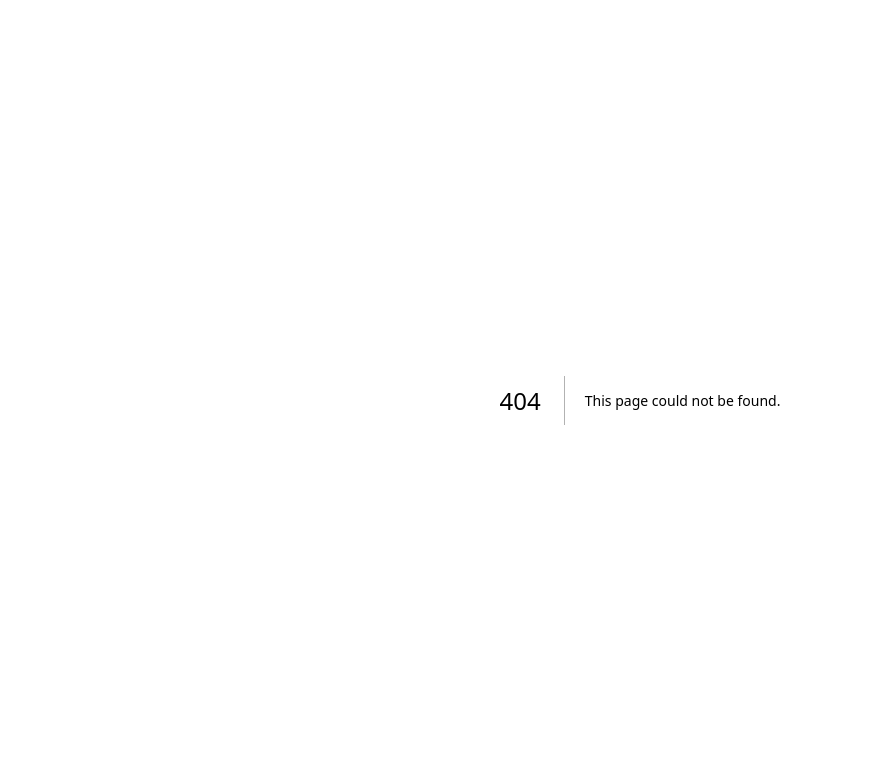
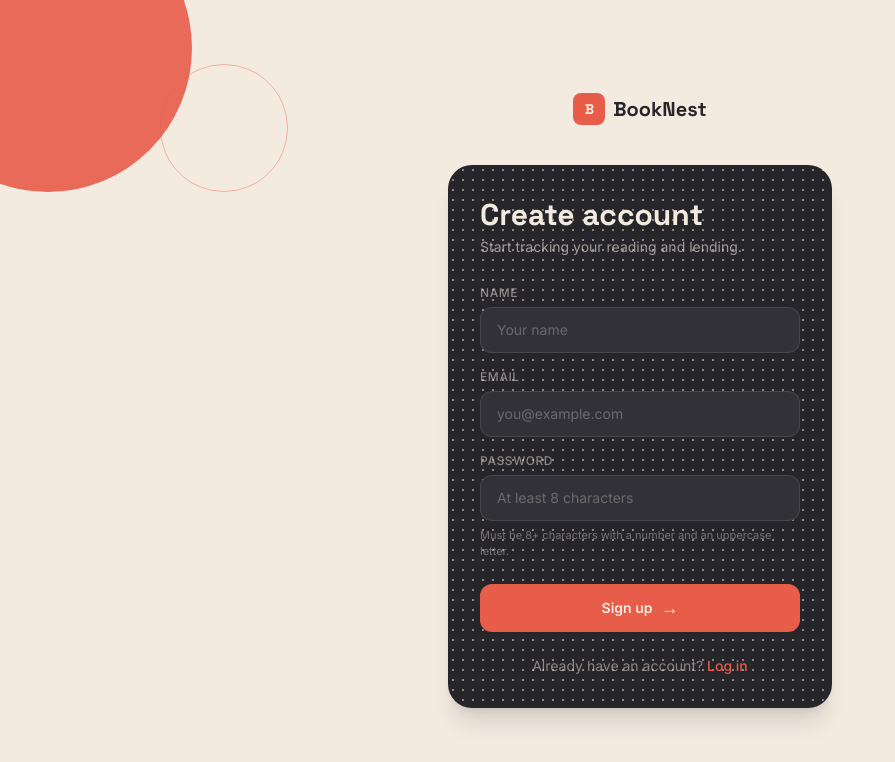
Before and after one commit to SudhamshKalakonda/BOOKNEST, a Next.js app in the folder frontend/: page /signup in a window 1280 px wide. Before the commit this address had no page. Shown: the top 762 px of the page, without its empty margins (0-895 px from the left). Built offline with nearby package versions, Linux system fonts and the light colour scheme.

Commit message:
Add signup screen with password validation and auto-login on success

```diff
--- /dev/null
+++ b/frontend/app/signup/page.tsx
@@ -0,0 +1,145 @@
+"use client";
+
+import { useState } from "react";
+import { useRouter } from "next/navigation";
+import { apiFetch } from "@/lib/api";
+
+export default function SignupPage() {
+  const router = useRouter();
+  const [name, setName] = useState("");
+  const [email, setEmail] = useState("");
+  const [password, setPassword] = useState("");
+  const [error, setError] = useState("");
+  const [loading, setLoading] = useState(false);
+
+  async function handleSubmit(e: React.FormEvent) {
+    e.preventDefault();
+    setError("");
+    setLoading(true);
+
+    try {
+      const signupRes = await apiFetch("/auth/signup", {
+        method: "POST",
+        body: JSON.stringify({ name, email, password }),
+      });
+
+      if (!signupRes.ok) {
+        const data = await signupRes.json();
+        const detail = data.detail;
+        if (Array.isArray(detail)) {
+          setError(detail[0]?.msg || "Please check your details and try again.");
+        } else {
+          setError(detail || "Could not create account.");
+        }
+        setLoading(false);
+        return;
+      }
+
+      const loginRes = await apiFetch("/auth/login", {
+        method: "POST",
+        body: JSON.stringify({ email, password }),
+      });
+
+      if (!loginRes.ok) {
+        router.push("/login");
+        return;
+      }
+
+      const loginData = await loginRes.json();
+      localStorage.setItem("access_token", loginData.access_token);
+      router.push("/dashboard");
+    } catch {
+      setError("Could not reach the server. Is the backend running?");
+      setLoading(false);
+    }
+  }
+
+  return (
+    <div className="min-h-screen flex items-center justify-center px-4 relative overflow-hidden">
+      <div className="absolute -top-24 -left-24 w-72 h-72 rounded-full bg-coral/90" />
+      <div className="absolute top-16 left-40 w-32 h-32 rounded-full border border-coral/40" />
+
+      <div className="w-full max-w-sm relative z-10">
+        <div className="flex items-center gap-2 mb-10 justify-center">
+          <div className="w-8 h-8 rounded-lg bg-coral flex items-center justify-center">
+            <span className="font-display font-bold text-off-white text-sm">B</span>
+          </div>
+          <span className="font-display font-bold text-xl text-ink">BookNest</span>
+        </div>
+
+        <div className="dot-texture bg-charcoal rounded-3xl p-8 shadow-xl">
+          <h1 className="font-display font-bold text-3xl text-off-white mb-1">Create account</h1>
+          <p className="text-sm text-off-white/60 mb-7">Start tracking your reading and lending.</p>
+
+          <form onSubmit={handleSubmit} className="flex flex-col gap-4">
+            <div>
+              <label className="block text-xs font-medium uppercase tracking-wider text-off-white/50 mb-1.5">
+                Name
+              </label>
+              <input
+                required
+                value={name}
+                onChange={(e) => setName(e.target.value)}
+                className="w-full px-4 py-3 rounded-xl border border-white/10 bg-charcoal-light text-off-white text-sm outline-none focus:ring-2 focus:ring-coral placeholder:text-off-white/30"
+                placeholder="Your name"
+              />
+            </div>
+
+            <div>
+              <label className="block text-xs font-medium uppercase tracking-wider text-off-white/50 mb-1.5">
+                Email
+              </label>
+              <input
+                type="email"
+                required
+                value={email}
+                onChange={(e) => setEmail(e.target.value)}
+                className="w-full px-4 py-3 rounded-xl border border-white/10 bg-charcoal-light text-off-white text-sm outline-none focus:ring-2 focus:ring-coral placeholder:text-off-white/30"
+                placeholder="you@example.com"
+              />
+            </div>
+
+            <div>
+              <label className="block text-xs font-medium uppercase tracking-wider text-off-white/50 mb-1.5">
+                Password
+              </label>
+              <input
+                type="password"
+                required
+                value={password}
+                onChange={(e) => setPassword(e.target.value)}
+                className="w-full px-4 py-3 rounded-xl border border-white/10 bg-charcoal-light text-off-white text-sm outline-none focus:ring-2 focus:ring-coral placeholder:text-off-white/30"
+                placeholder="At least 8 characters"
+              />
+              <p className="text-[11px] text-off-white/40 mt-1.5">
+                Must be 8+ characters with a number and an uppercase letter.
+              </p>
+            </div>
+
+            {error && (
+              <div className="text-sm text-coral bg-coral/10 border border-coral/30 rounded-xl px-4 py-2.5">
+                {error}
+              </div>
+            )}
+
+            <button
+              type="submit"
+              disabled={loading}
+              className="mt-2 w-full bg-coral text-off-white font-semibold text-sm py-3.5 rounded-xl hover:bg-coral-dark transition-colors disabled:opacity-60 disabled:cursor-not-allowed flex items-center justify-center gap-2"
+            >
+              {loading ? "Creating account..." : "Sign up"}
+              {!loading && <span className="text-lg leading-none">&rarr;</span>}
+            </button>
+          </form>
+
+          <p className="text-center text-sm text-off-white/50 mt-6">
+            Already have an account?{" "}
+            <a href="/login" className="text-coral font-medium hover:underline">
+              Log in
+            </a>
+          </p>
+        </div>
+      </div>
+    </div>
+  );
+}
```
